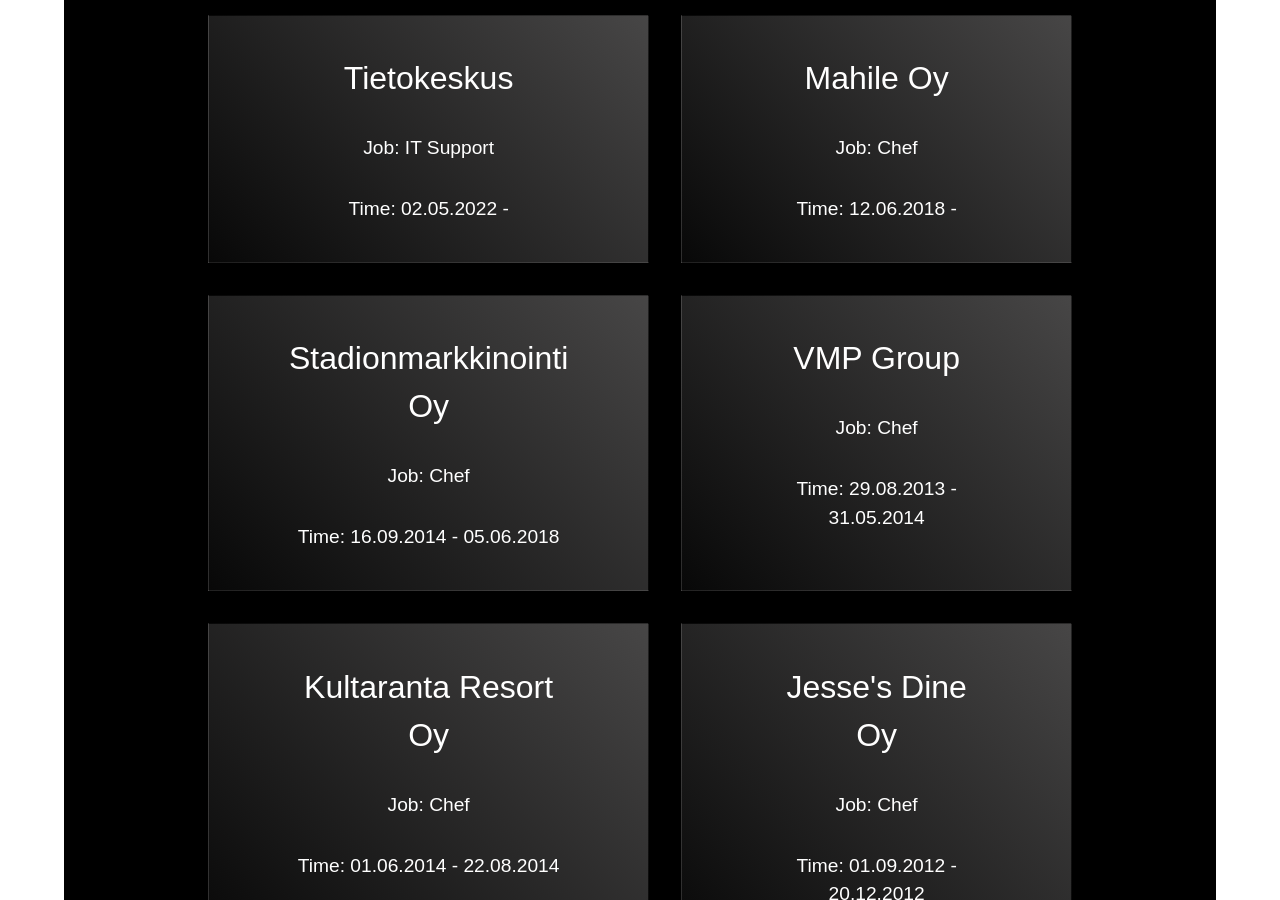
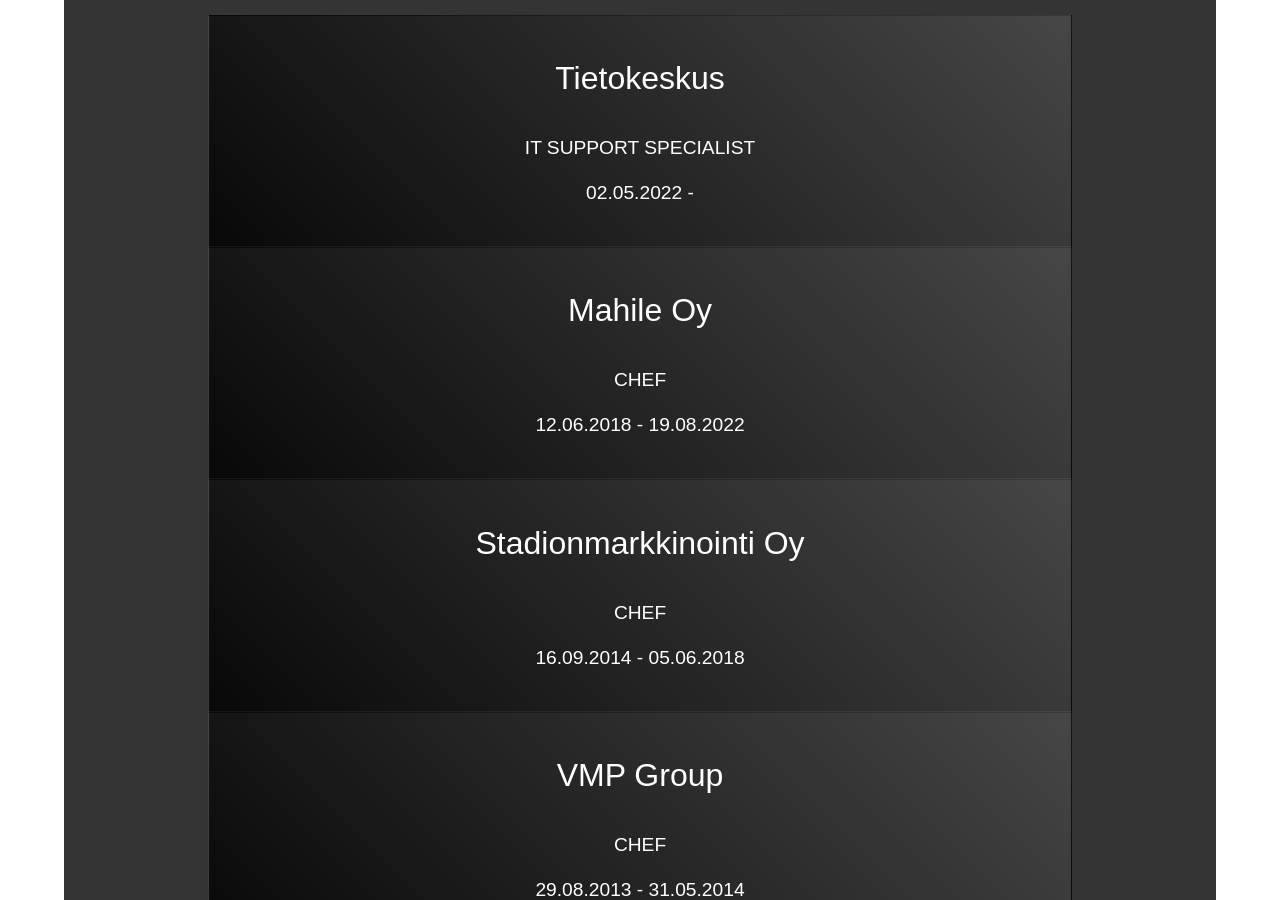
Before and after one commit to Nibbee/NikoVarjonen, a React (Create React App) app: page / in a window 1280 px wide. Shown: the part 1900-2800 px from the top of the page. Built offline with nearby package versions, Linux system fonts and the light colour scheme.

Commit message:
Updated content and modified style

```diff
--- a/src/components/Experience.js
+++ b/src/components/Experience.js
@@ -1,5 +1,4 @@
 import React from "react";
-import { CgWorkAlt } from 'react-icons/cg'
 import '../css/experience.css'
 
 const Experience = () => {
@@ -11,48 +10,48 @@
                 <div className="experience">
                     <h2>Tietokeskus</h2>
                     <div className="experience_content">
-                        <h4>Job: IT Support</h4>
-                        <h4>Time: 02.05.2022 -</h4>
+                        <h4>IT SUPPORT SPECIALIST</h4>
+                        <h4>02.05.2022 -</h4>
                     </div>
                 </div>
 
                 <div className="experience">
                     <h2>Mahile Oy</h2>
                     <div className="experience_content">
-                        <h4>Job: Chef</h4>
-                        <h4>Time: 12.06.2018 -</h4>
+                        <h4>CHEF</h4>
+                        <h4>12.06.2018 - 19.08.2022</h4>
                     </div>
                 </div>
 
                 <div className="experience">
                     <h2>Stadionmarkkinointi Oy</h2>
                     <div className="experience_content">
-                        <h4>Job: Chef</h4>
-                        <h4>Time: 16.09.2014 - 05.06.2018</h4>
+                        <h4>CHEF</h4>
+                        <h4>16.09.2014 - 05.06.2018</h4>
                     </div>
                 </div>
 
                 <div className="experience">
                     <h2>VMP Group</h2>
                     <div className="experience_content">
-                        <h4>Job: Chef</h4>
-                        <h4>Time: 29.08.2013 - 31.05.2014</h4>
+                        <h4>CHEF</h4>
+                        <h4>29.08.2013 - 31.05.2014</h4>
                     </div>
                 </div>
 
                 <div className="experience">
                     <h2>Kultaranta Resort Oy</h2>
                     <div className="experience_content">
-                        <h4>Job: Chef</h4>
-                        <h4>Time: 01.06.2014 - 22.08.2014</h4>
+                        <h4>CHEF</h4>
+                        <h4>01.06.2014 - 22.08.2014</h4>
                     </div>
                 </div>
 
                 <div className="experience">
                     <h2>Jesse's Dine Oy</h2>
                     <div className="experience_content">
-                        <h4>Job: Chef</h4>
-                        <h4>Time: 01.09.2012 - 20.12.2012</h4>
+                        <h4>CHEF</h4>
+                        <h4>01.09.2012 - 20.12.2012</h4>
                     </div>
                 </div>
             </div>
--- a/src/components/Skills.js
+++ b/src/components/Skills.js
@@ -54,6 +54,28 @@
                             </div>
                     </div>
                 </div>
+
+                <div className="skill_other">
+                    <h2>Other</h2>
+                    <div className="skill_content">
+                            <div>
+                                <h4>Microsoft 365</h4>
+                                <small className="text-light">Proficient</small>
+                            </div>
+                            <div>
+                                <h4>Windows Powershell</h4>
+                                <small className="text-light">Beginner</small>
+                            </div>
+                            <div>
+                                <h4>Azure Active Directory</h4>
+                                <small className="text-light">Intermediate</small>
+                            </div>
+                            <div>
+                                <h4>Acitve Directory</h4>
+                                <small className="text-light">Intermediate</small>
+                            </div>
+                    </div>
+            </div>
             </div>
         </section>
     )
--- a/src/components/header_buttons.js
+++ b/src/components/header_buttons.js
@@ -1,5 +1,6 @@
 import React from 'react';
 import CV from '../assets/cv.pdf';
+import ME from '../images/ME.png';
 
 const BTNS = () => {
     return(
--- a/src/css/experience.css
+++ b/src/css/experience.css
@@ -1,8 +1,13 @@
+.experience_container > .experience {
+    gap: 2rem;
+}
+
+
 .experience_container {
-    display: grid;
     grid-template-columns: 1fr 1fr;
     gap: 2rem;
 }
+
 
 .experience_container > div {
     background: linear-gradient(45deg, rgb(8, 8, 8), rgb(71, 70, 70));
@@ -19,7 +24,7 @@
 .experience_content {
     display: grid;
     grid-template-columns: 1fr;
-    row-gap: 2rem;
+    row-gap: 1rem;
     text-align: center;
 }
 
--- a/src/css/index.css
+++ b/src/css/index.css
@@ -10,7 +10,7 @@
 
 :root {
   --color-bg: #616161;
-  --color-bg-variant: #000000;
+  --color-bg-variant: #353434;
   --color-primary: #ffffff;
   --color-primary-variant: rgba(77, 84, 88, 0.4);
   --color-white: #fff;
--- a/src/css/skills.css
+++ b/src/css/skills.css
@@ -23,15 +23,11 @@
     text-align: center;
 }
 
+
 .skill_details {
     display: flex;
     gap: 1rem;
     text-align: center;
-}
-
-.skill_details-icon {
-    margin-top: 6px;
-    color: var(--color-primary);
 }
 
 /* ========== MEDIA QUERIES =========== */
```
